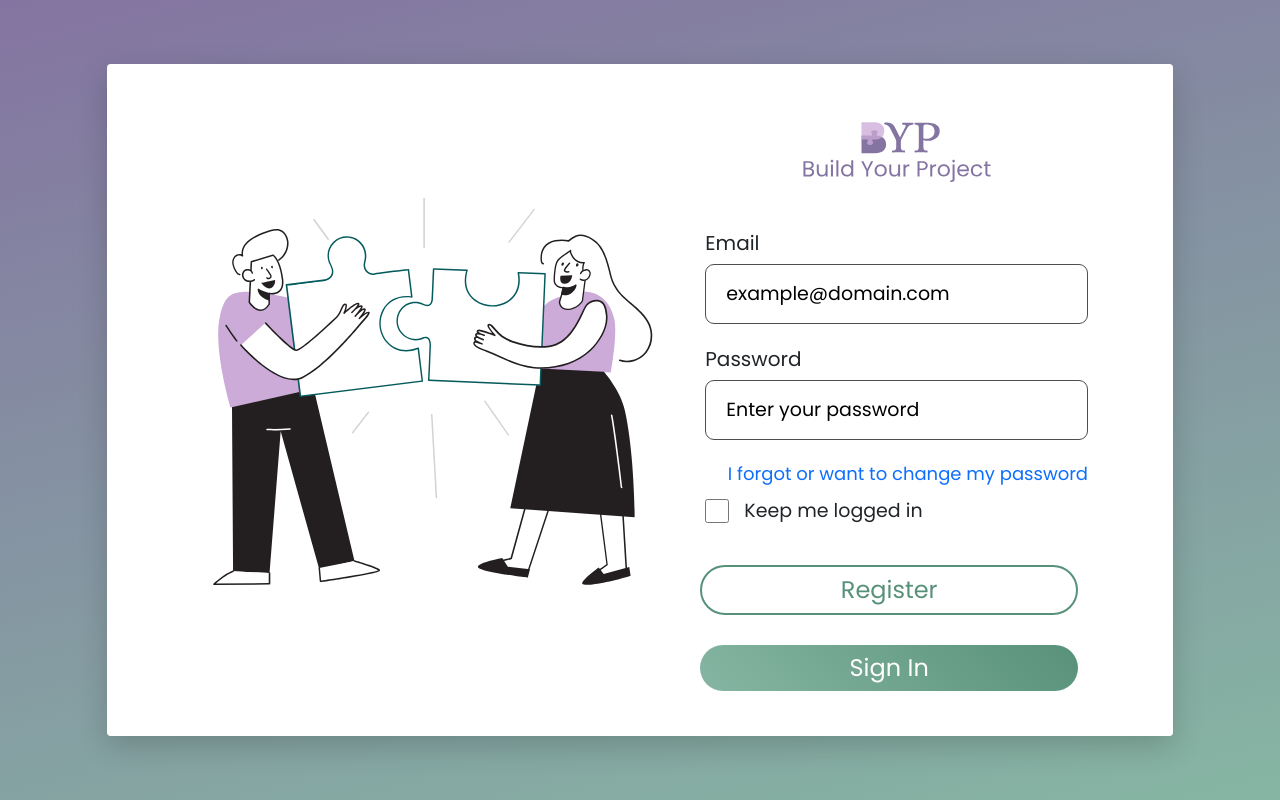
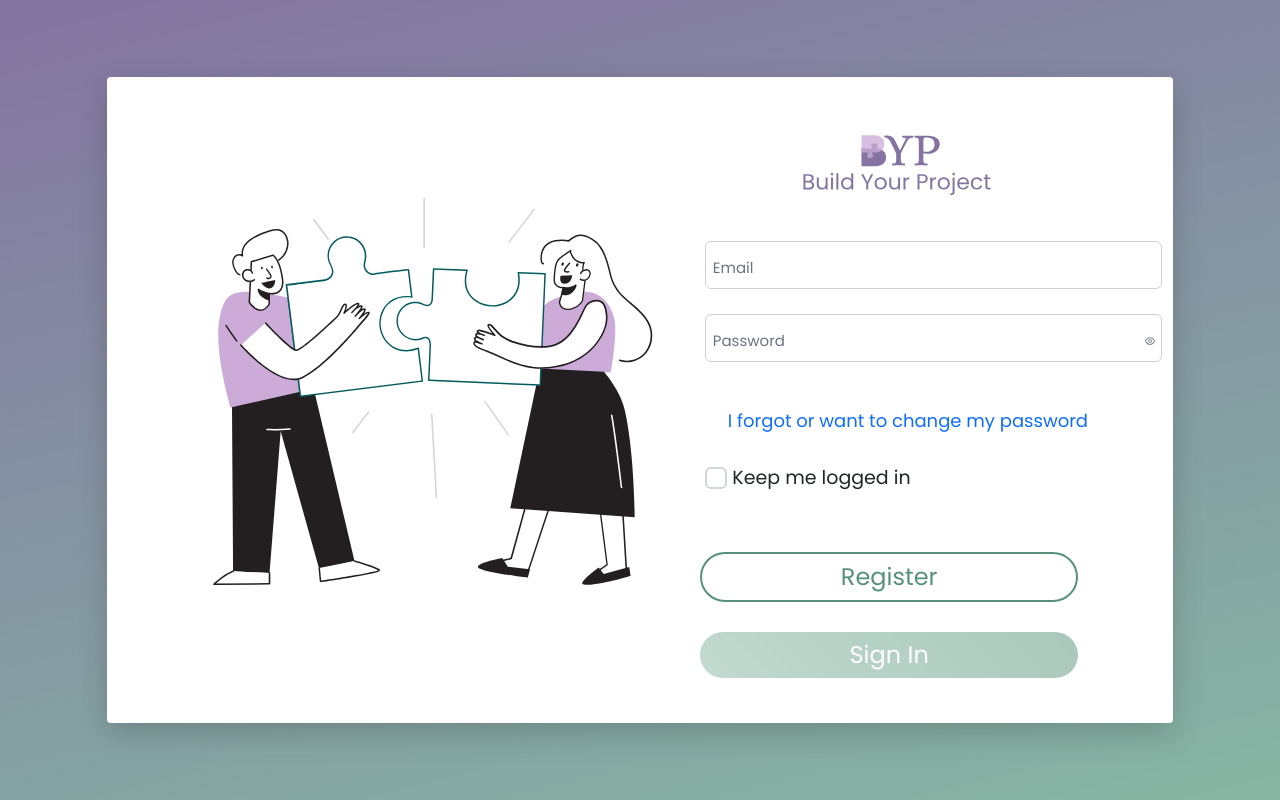
Before and after one commit to GreenBerries-BYP/BuildYourProject-front, a React (Vite) app in the folder frontend/: page /login in a window 1280 px wide. Built offline with nearby package versions, Linux system fonts and the light colour scheme.

Commit message:
wip - refatorando inputs

```diff
--- a/frontend/src/pages/Login.jsx
+++ b/frontend/src/pages/Login.jsx
@@ -1,32 +1,63 @@
 import React, { useState } from "react";
+import { useForm, Controller } from "react-hook-form";
+import { useNavigate, Link } from "react-router-dom";
+import { InputText } from "primereact/inputtext";
+import { Password } from "primereact/password";
+import { Checkbox } from "primereact/checkbox";
+import { Divider } from "primereact/divider";
+import { FloatLabel } from "primereact/floatlabel";
+import { useTranslation } from "react-i18next";
+
 import api from "../api/api";
 import { saveToken } from "../auth/auth";
-import { useNavigate, Link } from "react-router-dom";
-
 import "../styles/LoginCadastro.css";
-import { useTranslation } from "react-i18next";
 
 const Login = () => {
   const { t } = useTranslation();
-  const [email, setEmail] = useState("");
-  const [senha, setSenha] = useState("");
+  const navigate = useNavigate();
   const [loading, setLoading] = useState(false);
-  const navigate = useNavigate();
 
-  const handleLogin = async (e) => {
-    e.preventDefault();
+  const {
+    control,
+    handleSubmit,
+    formState: { errors, isValid },
+  } = useForm({
+    mode: "onChange",
+    defaultValues: {
+      email: "",
+      senha: "",
+      manterLogado: false,
+    },
+  });
+
+  const onSubmit = async (data) => {
     setLoading(true);
-
     try {
-      const res = await api.post("/login/", { email, password: senha });
+      const res = await api.post("/login/", {
+        email: data.email,
+        password: data.senha,
+      });
       saveToken(res.data.access);
       setTimeout(() => navigate("/home"), 300);
-    } catch {
-      return null
+    } catch (err) {
+      console.error("Erro ao logar:", err);
     } finally {
       setLoading(false);
     }
   };
+
+  const footer = (
+    <>
+      <Divider />
+      <p className="mt-2 fw-bold list">{t("login.suggestions")}</p>
+      <ul className="pl-2 ml-2 mt-0 line-height-3 list">
+        <li>{t("login.lowercase")}</li>
+        <li>{t("login.uppercase")}</li>
+        <li>{t("login.especialCaracter")}</li>
+        <li>{t("login.number")}</li>
+      </ul>
+    </>
+  );
 
   return (
     <div className="container-fluid login d-flex justify-content-center align-items-center p-0">
@@ -49,60 +80,87 @@ const Login = () => {
             />
 
             <form
-              className="row p-4 d-flex justify-content-between flex-column gap-3"
-              onSubmit={handleLogin}
+              className="row p-4 d-flex justify-content-between flex-column gap-5"
+              onSubmit={handleSubmit(onSubmit)}
             >
-              <div>
-                <label htmlFor="email">{t("login.emailLabel", "Email")}</label>
-                <input
-                  className="input-text"
-                  type="email"
-                  id="email"
-                  placeholder={t(
-                    "login.emailPlaceholder",
-                    "example@domain.com"
+              <div className="row justify-content-center gap-3">
+                <div className="mb-4">
+                  <FloatLabel>
+                    <Controller
+                      name="email"
+                      control={control}
+                      rules={{
+                        required: t("login.emailRequired", "Email é obrigatório"),
+                        pattern: {
+                          value: /^[^\s@]+@[^\s@]+\.[^\s@]+$/,
+                          message: t("login.emailInvalid", "Email inválido"),
+                        },
+                      }}
+                      render={({ field }) => (
+                        <InputText
+                          id="email"
+                          {...field}
+                          className={`p-inputtext-sm byp-input-field ${
+                            errors.email ? "p-invalid" : ""
+                          }`}
+                        />
+                      )}
+                    />
+                    <label htmlFor="email">{t("login.emailLabel", "Email")}</label>
+                  </FloatLabel>
+                  {errors.email && (
+                    <small className="p-error">{errors.email.message}</small>
                   )}
-                  value={email}
-                  onChange={(e) => setEmail(e.target.value)}
-                  required
-                />
-              </div>
+                </div>
 
-              <div>
-                <label htmlFor="senha">
-                  {t("login.passwordLabel", "Password")}
-                </label>
-                <input
-                  className="input-text"
-                  type="password"
-                  id="senha"
-                  placeholder={t(
-                    "login.passwordPlaceholder",
-                    "Enter your password"
+                <div className="mb-4">
+                  <FloatLabel>
+                    <Controller
+                      name="senha"
+                      control={control}
+                      rules={{
+                        required: t("login.passwordRequired", "Senha é obrigatória"),
+                      }}
+                      render={({ field }) => (
+                        <Password
+                          inputId="senha"
+                          {...field}
+                          toggleMask
+                          className={`byp-input-field ${errors.senha ? "p-invalid" : ""}`}
+                          inputClassName={`byp-input-field ${errors.senha ? "p-invalid" : ""}`}
+                          footer={footer}
+                        />
+                      )}
+                    />
+                    <label htmlFor="senha">{t("login.passwordLabel", "Senha")}</label>
+                  </FloatLabel>
+                  {errors.senha && (
+                    <small className="p-error">{errors.senha.message}</small>
                   )}
-                  value={senha}
-                  onChange={(e) => setSenha(e.target.value)}
-                  required
-                />
+                </div>
               </div>
 
               <div className="d-flex justify-content-end">
                 <Link className="link-esqueci" to="/forgot_password">
-                  {t(
-                    "login.forgotPasswordLink",
-                    "I forgot or want to change my password"
-                  )}
+                  {t("login.forgotPasswordLink", "Esqueci ou quero trocar minha senha")}
                 </Link>
               </div>
 
               <div className="d-flex align-items-center">
-                <input
-                  className="check-form me-4"
-                  type="checkbox"
-                  id="manter_logado"
+                <Controller
+                  name="manterLogado"
+                  control={control}
+                  render={({ field }) => (
+                    <Checkbox
+                      inputId="manter_logado"
+                      checked={field.value}
+                      onChange={(e) => field.onChange(e.checked)}
+                      className="me-2"
+                    />
+                  )}
                 />
-                <label className="check-label" htmlFor="manter_logado">
-                  {t("login.keepLoggedIn", "Keep me logged in")}
+                <label htmlFor="manter_logado" className="check-label">
+                  {t("login.keepLoggedIn", "Manter-me conectado")}
                 </label>
               </div>
 
@@ -118,7 +176,7 @@ const Login = () => {
                 <button
                   className="col-12 col-lg-5 mx-3 py-2 btn-acesso-verde flex-fill d-flex justify-content-center align-items-center"
                   type="submit"
-                  disabled={loading}
+                  disabled={loading || !isValid}
                 >
                   {loading ? (
                     <div
@@ -127,7 +185,7 @@ const Login = () => {
                       role="status"
                     >
                       <span className="visually-hidden">
-                        {t("login.loading", "Loading...")}
+                        {t("login.loading", "Carregando...")}
                       </span>
                     </div>
                   ) : (
--- a/frontend/src/styles/LoginCadastro.css
+++ b/frontend/src/styles/LoginCadastro.css
@@ -1,7 +1,6 @@
 .login, .register{
   min-height: 100vh;
 }
-
 
 img {
   cursor: pointer;
@@ -16,28 +15,13 @@ img {
   height: 10.4rem;
 }
 
-label {
-  font-size: 2rem;
-  margin-bottom: 6px;
+.list {
+  font-size: small;
 }
 
-.input-text {
-  font-size: 1.9rem;
-  height: 6rem;
-  border-radius: 9px;
-  background-color: var(--form-bg);
-  border: 1px solid var(--gray-color);
-  padding-inline: 20px;
-  padding-top: 0;
-  padding-bottom: 0;
-  line-height: calc(60px - 2px);
+label {
+  font-size: 1.5rem;
   margin-bottom: 10px;
-  transition: border-color 0.3s;
-}
-
-.input-text:focus {
-  border: 2px solid var(--gray-color);
-  outline: none;
 }
 
 .link-esqueci {
@@ -113,3 +97,14 @@ label {
   text-decoration: none;
   transform: scale(1.05);
 }
+
+.byp-input-field {
+  width: 45.7rem !important;
+}
+
+.btn-acesso-verde:disabled {
+  background-color: var(--green-dark-color);
+  opacity: 0.5;
+  pointer-events: none;
+  transform: none;
+}
--- a/frontend/src/translate/languages/en.js
+++ b/frontend/src/translate/languages/en.js
@@ -83,6 +83,11 @@ const en = {
     register: "Register",
     signIn: "Sign In",
     loading: "Loading...",
+    lowercase: "At least one lowercase letter",
+    uppercase: "At least one uppercase letter",
+    especialCaracter: "At least one special character",
+    number: "At least one number",
+    suggestions: "Suggestions for a strong password:",
   },
   register: {
     fullNameLabel: "Full name:",
--- a/frontend/src/translate/languages/pt.js
+++ b/frontend/src/translate/languages/pt.js
@@ -83,6 +83,11 @@ const pt = {
     register: "Cadastre-se",
     signIn: "Entrar",
     loading: "Carregando...",
+    lowercase: "Pelo menos uma letra minúscula",
+    uppercase: "Pelo menos uma letra maiúscula",
+    especialCaracter: "Pelo menos um caractere especial",
+    number: "Pelo menos um número",
+    suggestions: "Sugestões para uma senha forte:",
   },
   register: {
     fullNameLabel: "Nome completo:",
```
Also changed, not shown: frontend/package.json (+6 -2 lines), frontend/src/main.jsx (line endings or trailing spaces), frontend/src/styles/Main.css (line endings or trailing spaces), 1 other file (tests, documents, lock files or other folders).
